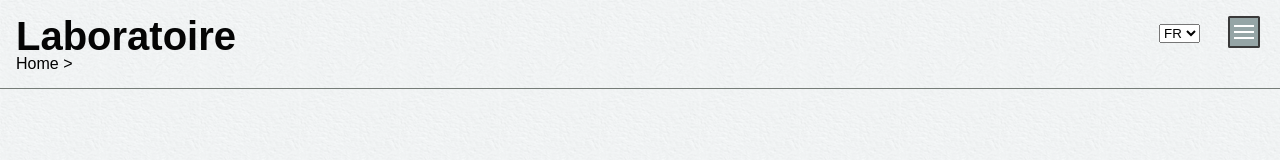
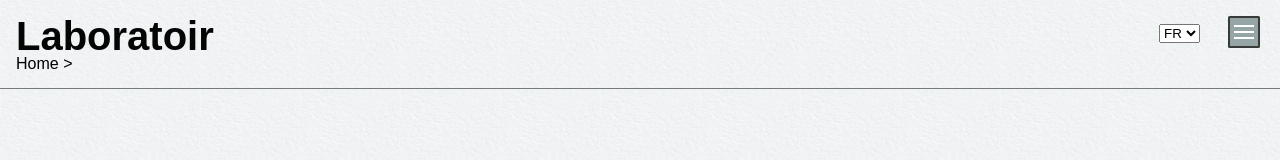
Before and after one commit to raficraft/myheartinmyart_next_v2, a Next.js app: page / in a window 1280 px wide. Shown: the top 160 px of the page. Built offline with nearby package versions, Linux system fonts and the light colour scheme.

Commit message:
Git commit test deployement.   API don't communicate.

```diff
--- a/engine/component/layout/Layout.jsx
+++ b/engine/component/layout/Layout.jsx
@@ -36,7 +36,7 @@ export default function Layout({ children }) {
         style={{ borderBottom: `1px solid #757c77`, padding: `1rem` }}
       >
         <div id="header_01">
-          <h1>Laboratoire</h1>
+          <h1>Laboratoir</h1>
           <Link href="/">
             <a>{`Home >`}</a>
           </Link>
```
